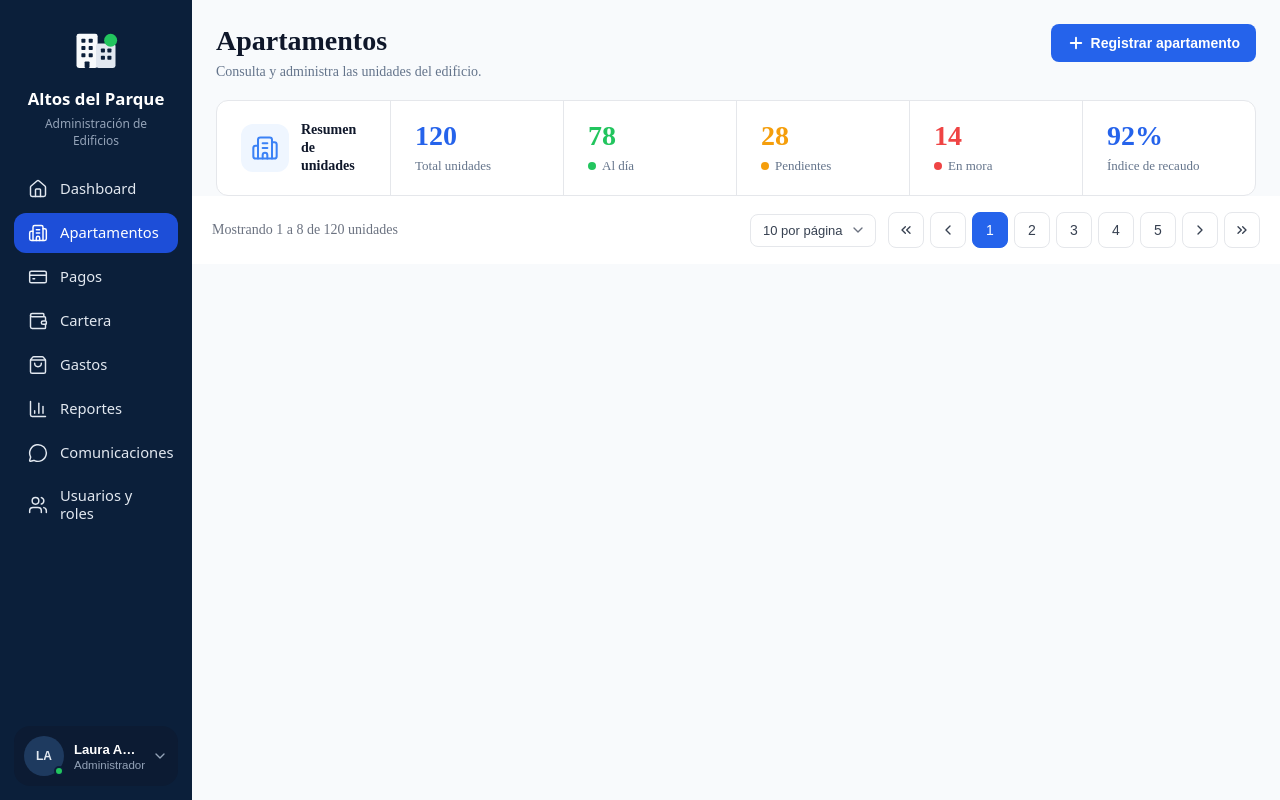
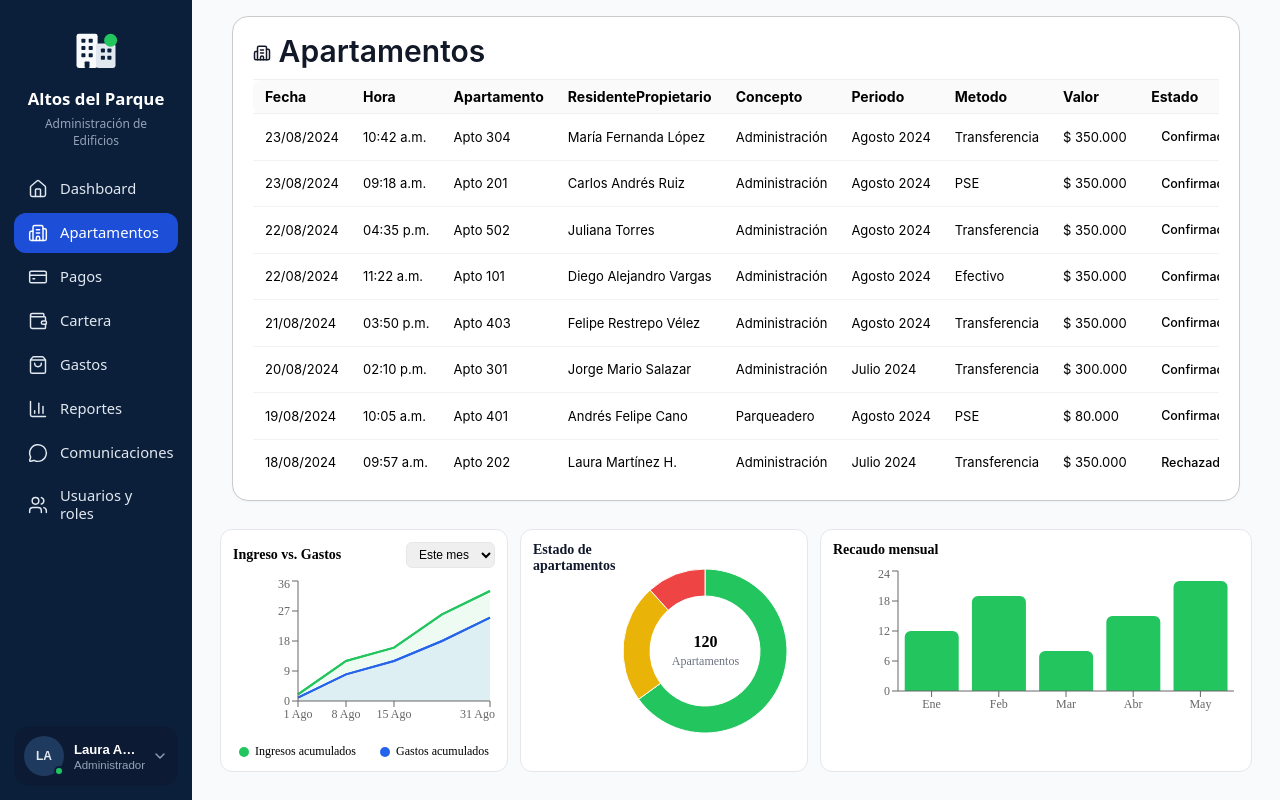
Before and after one commit to StartupName/admin-software, a React (Vite) app: page /apartments in a window 1280 px wide. Built offline with nearby package versions, Linux system fonts and the light colour scheme.

Commit message:
feat(apartments): reuse table and charts with json data from payments

```diff
--- a/src/modules/apartments/Apartments.css
+++ b/src/modules/apartments/Apartments.css
@@ -1 +1,9 @@
-/*Write your code here*/
+.apartments {
+  display: flex;
+  flex-direction: column;
+  gap: 16px;
+  padding: 16px;
+  background: #f8fafc;
+  min-height: 100vh;
+  box-sizing: border-box;
+}
--- a/src/modules/apartments/Apartments.jsx
+++ b/src/modules/apartments/Apartments.jsx
@@ -1,13 +1,82 @@
 import './Apartments.css';
-import NavigationComponent from './components/NavigationComponent/NavigationComponent';
-import SummaryComponent from './components/SummaryComponent/SummaryComponent';
+import { Building2 } from 'lucide-react';
+
+// Reuse: import Table and Charts from their existing dashboard location
+// and test data from JSON files via props — no duplicate components
+import TableComponent from '../dashboard/components/TableComponent/TableComponent';
+import ChartsComponent from '../dashboard/components/ChartsComponent/ChartsComponent';
+
+// Test data imported from JSON — editing these files updates the UI without touching JSX
+// Table data from payments module as specified in the task
+import paymentsTableData from '../payments/components/TableComponent/example_data.json';
+// Chart data from payments/component/ChartComponent/example_data.json
+import chartData from '../payments/components/ChartComponent/example_data.json';
 
 function Apartments() {
+  // Reuse: build columns dynamically from the first record of the JSON
+  // so the table supports any number of fields without hardcoding
+  const columns = paymentsTableData.length > 0
+    ? Object.keys(paymentsTableData[0]).map((key) => ({
+        key,
+        header: key.replace(/_/g, ' ').replace(/\b\w/g, (c) => c.toUpperCase()),
+      }))
+    : [];
+
+  // Reuse: augment estado column with pill render without modifying TableComponent internals
+  columns.forEach((col) => {
+    if (col.key === 'estado') {
+      col.render = (value) => (
+        <span
+          className={`status-badge status-badge--${
+            value === 'Al día'
+              ? 'uptodate'
+              : value === 'Pendiente'
+                ? 'pending'
+                : 'delay'
+          }`}
+        >
+          {value}
+        </span>
+      );
+    }
+    // Format valor as currency if needed
+    if (col.key === 'valor') {
+      const originalRender = col.render;
+      col.render = (value, row, idx) =>
+        originalRender ? originalRender(value, row, idx) : `$ ${Number(value).toLocaleString('es-CO')}`;
+    }
+  });
+
+  // Add Actions column dynamically as shown in the reference image
+  const columnsWithActions = [
+    ...columns,
+    {
+      key: 'acciones',
+      header: 'Acciones',
+      render: () => (
+        <span style={{ display: 'flex', gap: '8px' }}>
+          <button type="button" style={{ color: '#2563eb' }}>ver</button>
+          <button type="button" style={{ color: '#6b7280' }}>…</button>
+        </span>
+      ),
+    },
+  ];
+
   return (
-    <>
-      <SummaryComponent values={[120, 78, 28, 14, 92]} />
-      <NavigationComponent />
-    </>
+    <div className="apartments">
+      <TableComponent
+        icon={<Building2 size={18} />}
+        title="Apartamentos"
+        columns={columnsWithActions}
+        data={paymentsTableData}
+      />
+
+      <ChartsComponent
+        incomeData={chartData.incomeData}
+        statusData={chartData.statusData}
+        thirdData={chartData.thirdData}
+      />
+    </div>
   );
 }
 
--- a/src/modules/dashboard/components/ChartsComponent/ChartsComponent.jsx
+++ b/src/modules/dashboard/components/ChartsComponent/ChartsComponent.jsx
@@ -2,13 +2,20 @@ import IncomeChart from './graphics/IncomeChart'
 import ApartmentStatusDonut from './graphics/ApartmentStatusDonut'
 import ThirdChart from './graphics/ThirdChart'
 
-import incomeData from './data/incomeData.json'
-import statusData from './data/statusData.json'
-import thirdData from './data/thirdData.json'
+import defaultIncomeData from './data/incomeData.json'
+import defaultStatusData from './data/statusData.json'
+import defaultThirdData from './data/thirdData.json'
 
 import './ChartsComponent.css'
 
-export default function ChartsComponent() {
+// Reuse: ChartsComponent now accepts data via props for reuse in other modules
+// (e.g., payments/component/ChartComponent/example_data.json). Falls back to
+// dashboard default JSON to preserve existing behavior without redesign for server data
+export default function ChartsComponent({
+  incomeData = defaultIncomeData,
+  statusData = defaultStatusData,
+  thirdData = defaultThirdData,
+}) {
   return (
     <div className="chartsGrid">
       <IncomeChart data={incomeData} />
--- /dev/null
+++ b/src/modules/payments/component/ChartComponent/example_data.json
@@ -0,0 +1,21 @@
+{
+  "incomeData": [
+    { "name": "1 Ago", "ing": 2, "gas": 1 },
+    { "name": "8 Ago", "ing": 12, "gas": 8 },
+    { "name": "15 Ago", "ing": 16, "gas": 12 },
+    { "name": "22 Ago", "ing": 26, "gas": 18 },
+    { "name": "31 Ago", "ing": 33, "gas": 25 }
+  ],
+  "statusData": [
+    { "name": "Al día", "value": 78, "color": "#22c55e" },
+    { "name": "Pendientes", "value": 28, "color": "#eab308" },
+    { "name": "En mora", "value": 14, "color": "#ef4444" }
+  ],
+  "thirdData": [
+    { "name": "Ene", "value": 12 },
+    { "name": "Feb", "value": 19 },
+    { "name": "Mar", "value": 8 },
+    { "name": "Abr", "value": 15 },
+    { "name": "May", "value": 22 }
+  ]
+}
--- /dev/null
+++ b/src/modules/payments/components/ChartComponent/example_data.json
@@ -0,0 +1,21 @@
+{
+  "incomeData": [
+    { "name": "1 Ago", "ing": 2, "gas": 1 },
+    { "name": "8 Ago", "ing": 12, "gas": 8 },
+    { "name": "15 Ago", "ing": 16, "gas": 12 },
+    { "name": "22 Ago", "ing": 26, "gas": 18 },
+    { "name": "31 Ago", "ing": 33, "gas": 25 }
+  ],
+  "statusData": [
+    { "name": "Al día", "value": 78, "color": "#22c55e" },
+    { "name": "Pendientes", "value": 28, "color": "#eab308" },
+    { "name": "En mora", "value": 14, "color": "#ef4444" }
+  ],
+  "thirdData": [
+    { "name": "Ene", "value": 12 },
+    { "name": "Feb", "value": 19 },
+    { "name": "Mar", "value": 8 },
+    { "name": "Abr", "value": 15 },
+    { "name": "May", "value": 22 }
+  ]
+}
```
